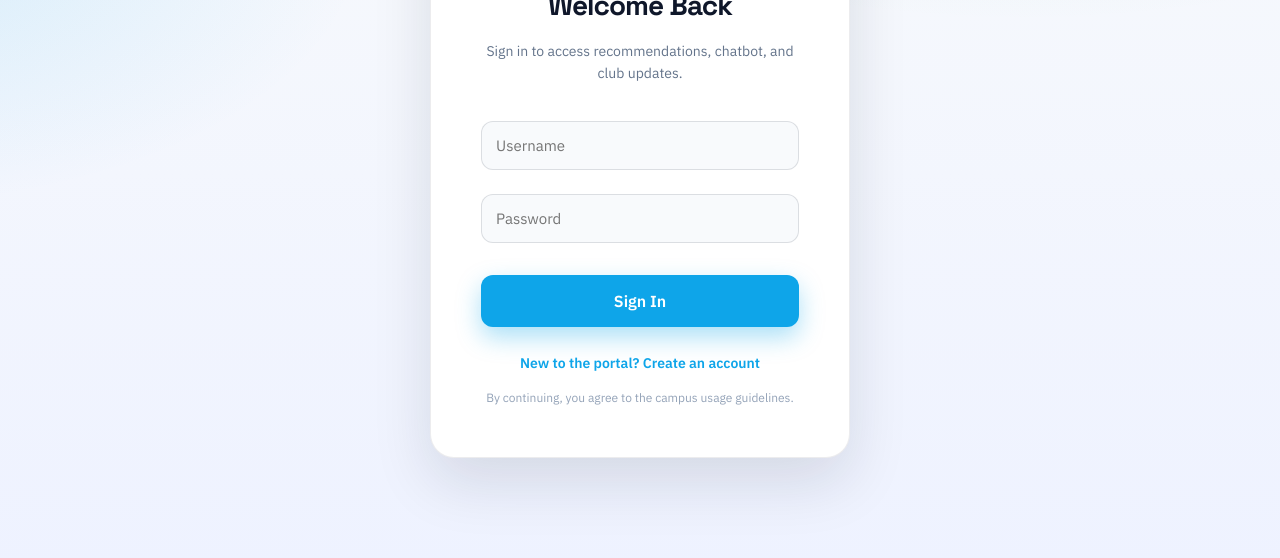
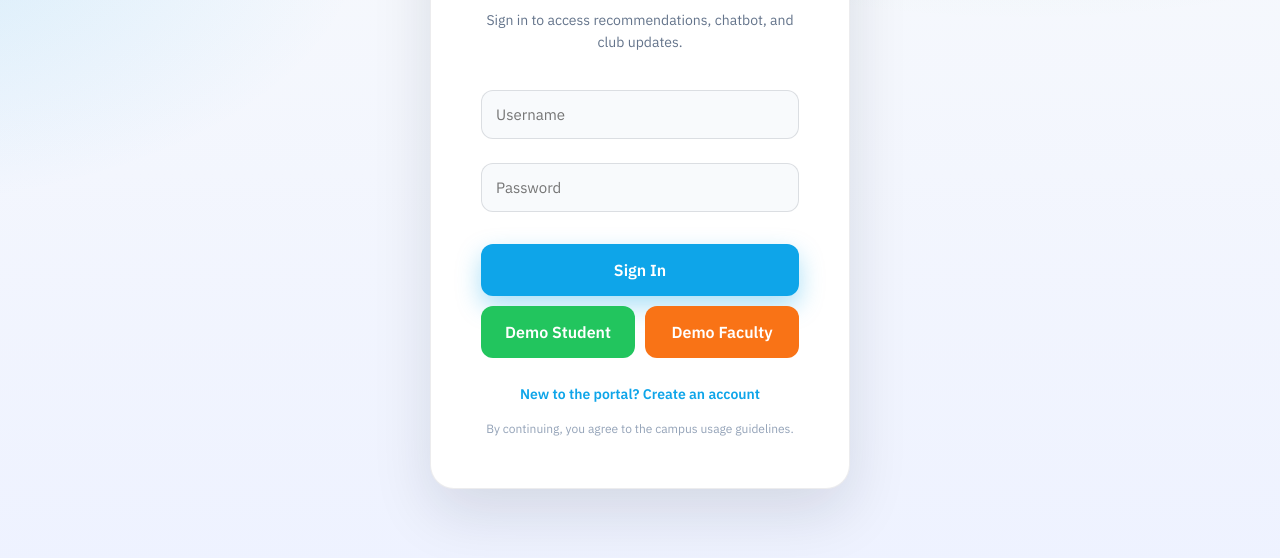
Before and after one commit to Akanksha-23825/Student-Club-Management, a plain HTML site: page frontend/login.html in a window 1280 px wide. Shown: the part 228-786 px from the top of the page. Drawn offline with Linux system fonts and the light colour scheme.

Commit message:
Add demo login buttons

```diff
--- a/frontend/login.html
+++ b/frontend/login.html
@@ -61,6 +61,10 @@
         </div>
 
         <button class="btn" onclick="handleAuth()" id="auth-btn">Sign In</button>
+        <div style="display:flex; gap:10px; margin-top:10px;">
+            <button class="btn" style="background:#22c55e; box-shadow:none; margin-top:0;" onclick="demoLogin('student')">Demo Student</button>
+            <button class="btn" style="background:#f97316; box-shadow:none; margin-top:0;" onclick="demoLogin('faculty')">Demo Faculty</button>
+        </div>
         <span class="toggle-link" onclick="toggleMode()" id="toggle-text">New to the portal? Create an account</span>
         <p style="margin-top: 14px; color:#94a3b8; font-size:12px;">By continuing, you agree to the campus usage guidelines.</p>
     </div>
@@ -126,6 +130,16 @@
                 alert("Server connection failed. Make sure your backend is running.");
             });
         }
+
+        function demoLogin(role) {
+            localStorage.setItem("role", role);
+            localStorage.setItem("username", role === "faculty" ? "demo_faculty" : "demo_student");
+            if (role === "faculty") {
+                window.location.href = "faculty_dashboard.html";
+            } else {
+                window.location.href = "index.html";
+            }
+        }
     </script>
 </body>
 </html>
```
